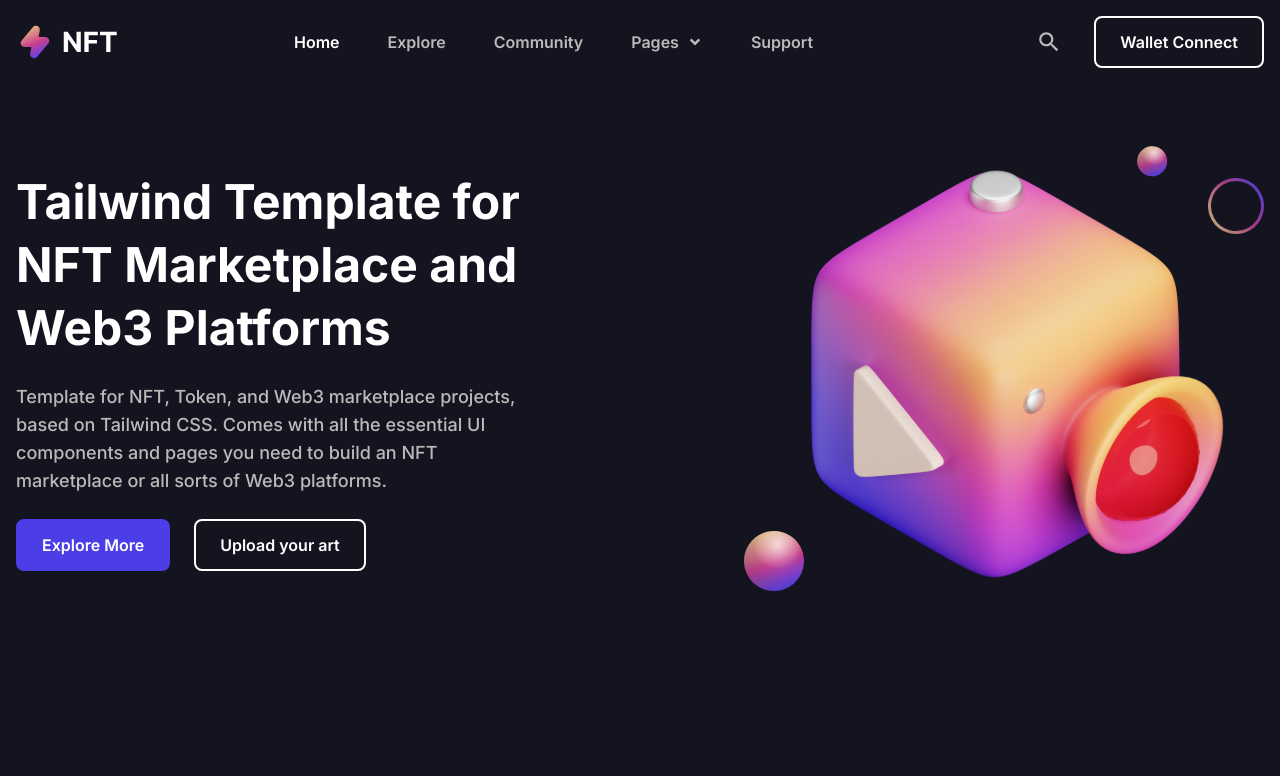
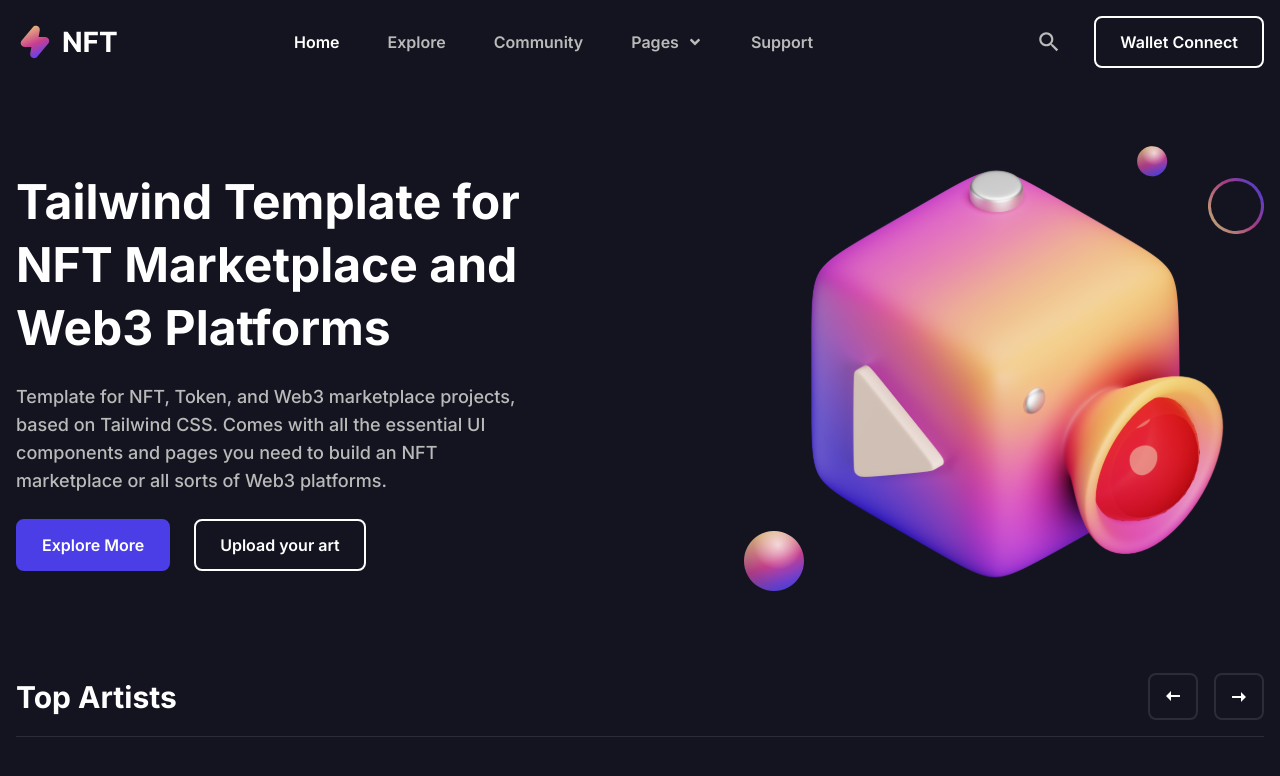
Before and after one commit to tushar-454/nft-web3-platforms-react, a React (Vite) app: page / in a window 1280 px wide. Shown: the top 776 px of the page. Built offline with nearby package versions, Linux system fonts and the light colour scheme.

Commit message:
top artists head section completed

```diff
--- a/src/App.jsx
+++ b/src/App.jsx
@@ -1,11 +1,13 @@
 import Header from './Components/Header/Header';
 import Hero from './Components/Hero/Hero';
+import TopArtists from './Components/TopArtists/TopArtists.jsx';
 
 function App() {
   return (
     <div className='container mx-auto px-4'>
       <Header />
       <Hero />
+      <TopArtists />
     </div>
   );
 }
--- /dev/null
+++ b/src/Components/TopArtists/TopArtists.jsx
@@ -0,0 +1,11 @@
+import TopArtistsHead from './TopArtistsHead';
+
+const TopArtists = () => {
+  return (
+    <div>
+      <TopArtistsHead />
+    </div>
+  );
+};
+
+export default TopArtists;
--- /dev/null
+++ b/src/Components/TopArtists/TopArtistsHead.jsx
@@ -0,0 +1,19 @@
+import leftArrow from '../../assets/images/others/leftArrow.svg';
+import rightArrow from '../../assets/images/others/rightArrow.svg';
+import ButtonIcon from '../UI/ButtonIcon';
+
+const TopArtistsHead = () => {
+  return (
+    <div className='flex justify-between items-center py-4 border-b border-line'>
+      <div className='title'>
+        <h1 className='text-white font-bold text-3xl leading-9'>Top Artists</h1>
+      </div>
+      <div className='actions flex gap-4'>
+        <ButtonIcon href='#' path={leftArrow} border='border-line' />
+        <ButtonIcon href='#' path={rightArrow} border='border-line' />
+      </div>
+    </div>
+  );
+};
+
+export default TopArtistsHead;
--- /dev/null
+++ b/src/Components/UI/ButtonIcon.jsx
@@ -0,0 +1,24 @@
+import PropTypes from 'prop-types';
+
+const ButtonIcon = ({ path, href, bg, width, border }) => {
+  return (
+    <a
+      href={href}
+      className={`border-2 ${border ? border : 'border-white'} rounded-lg ${
+        bg ? bg : 'bg-transparent'
+      } text-white block w-fit font-semibold leading-6 p-4 transition hover:border-blue ${
+        bg === 'bg-transparent' ? 'hover:bg-blue' : 'hover:bg-hoverBlue'
+      }`}
+    >
+      <img src={path} className={`${width}`} />
+    </a>
+  );
+};
+ButtonIcon.propTypes = {
+  path: PropTypes.string.isRequired,
+  href: PropTypes.string.isRequired,
+  bg: PropTypes.string,
+  width: PropTypes.string,
+  border: PropTypes.string,
+};
+export default ButtonIcon;
--- a/tailwind.config.js
+++ b/tailwind.config.js
@@ -11,6 +11,7 @@ export default {
       blue: '#4B3EE6',
       hoverBlue: '#3C2FED',
       transparent: '#00000000',
+      line: '#2C2C37',
     },
     backgroundImage: {},
     screens: {
```
